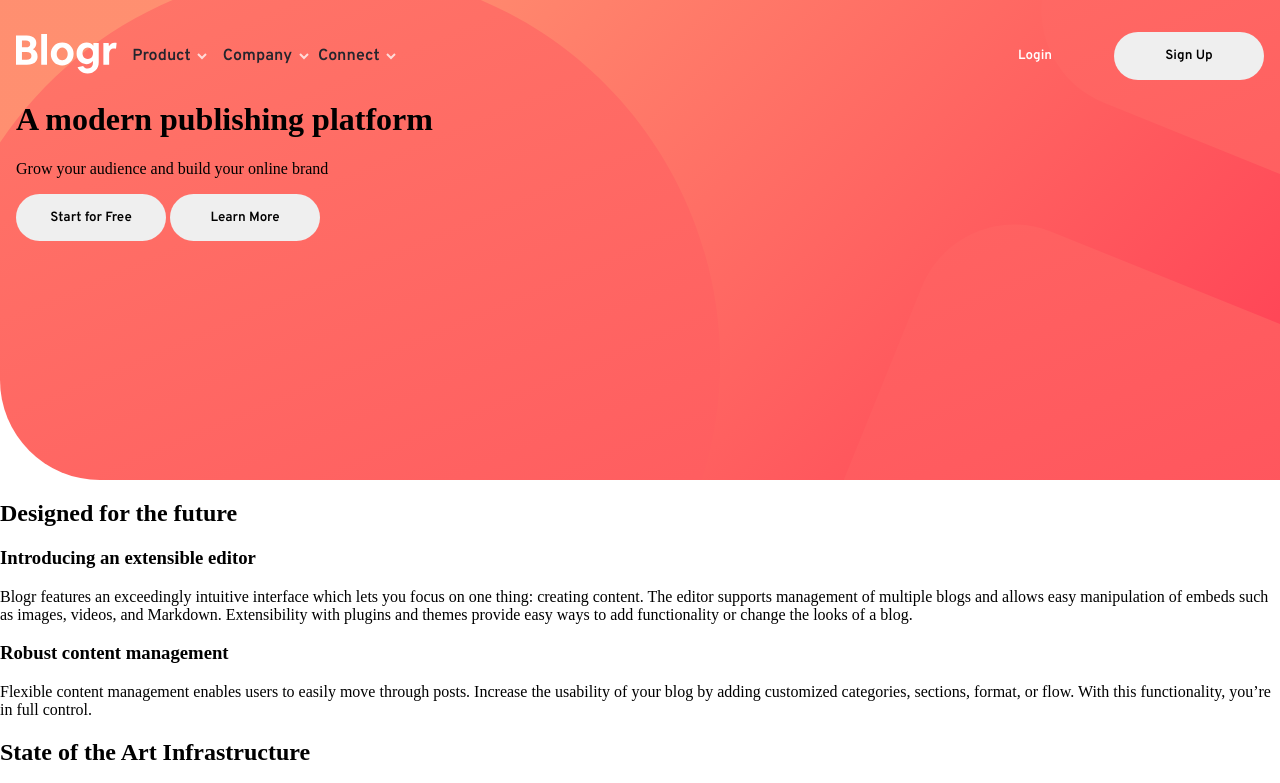
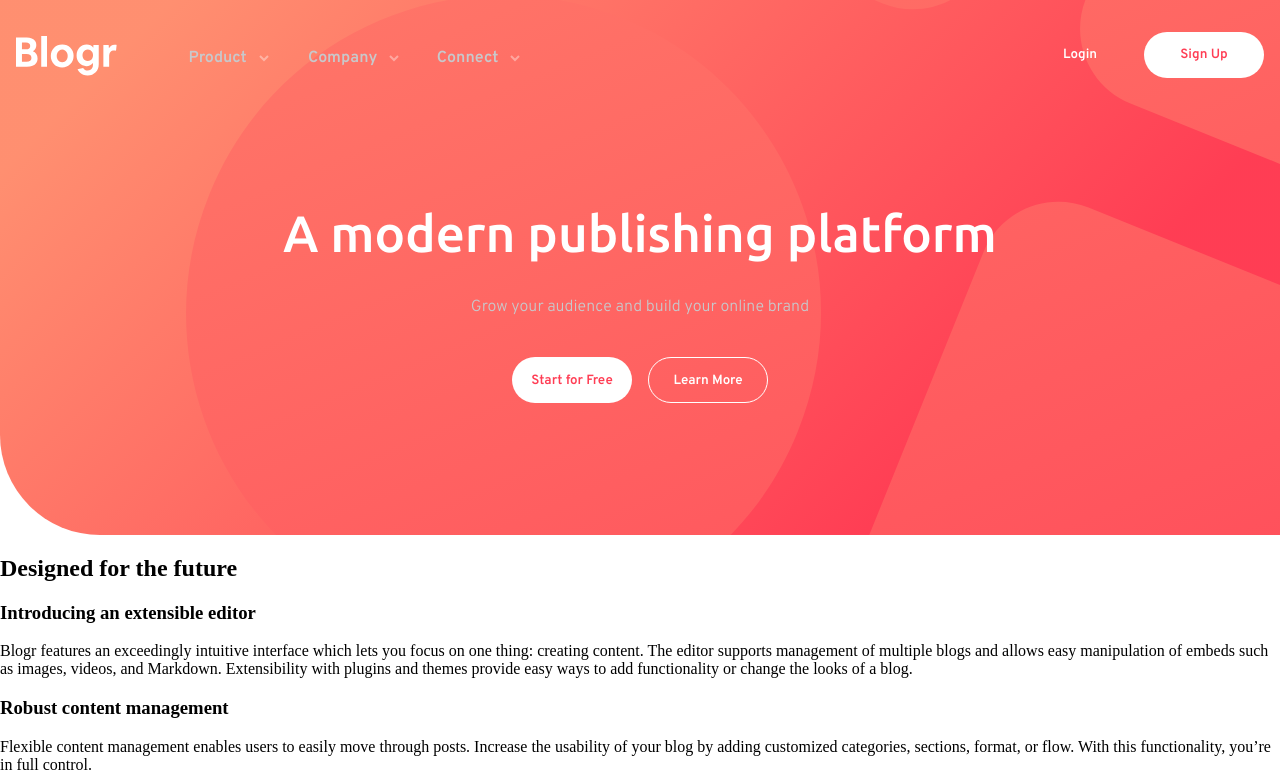
Before and after one commit to Sergio-Ivan-Melgarejo/Front-Mentor-25, a plain HTML site: page index.html in a window 1280 px wide. Shown: the top 783 px of the page. Drawn offline with Linux system fonts and the light colour scheme.

Commit message:
added header

```diff
--- a/css/style.css
+++ b/css/style.css
@@ -15,15 +15,16 @@
     /* Background gradient - body: */
     --Very-dark-gray-blue: hsl(237, 17%, 21%);
     --Very-dark-desaturated-blue: hsl(237, 23%, 32%);
+
+    --color-glass: #ffffff50;
+    /* ### Fonts */
+    --font-family-1: 'Overpass', sans-serif;
+    /* - Family: [Overpass](https://fonts.google.com/specimen/Overpass?preview.text_type=custom) */
+    /* - Weights: 300, 600 */
+    --font-family-2: 'Ubuntu', sans-serif;
+    /* - Family: [Ubuntu](https://fonts.google.com/specimen/Ubuntu?preview.text_type=custom) */
+    /* - Weights: 400, 500, 700 */
 }
-
-/* ### Fonts */
-/* - Family: [Overpass](https://fonts.google.com/specimen/Overpass?preview.text_type=custom) */
-/* - Weights: 300, 600 */
-/* font-family: 'Overpass', sans-serif; */
-/* - Family: [Ubuntu](https://fonts.google.com/specimen/Ubuntu?preview.text_type=custom) */
-/* - Weights: 400, 500, 700 */
-/* font-family: 'Ubuntu', sans-serif; */
 
 /*
 - Mobile: 375px
@@ -40,12 +41,16 @@ body{
     min-width: 375px;
 }
 
+.max-with{
+    max-width: 1250px;
+    margin: 0 auto;
+}
+
 /* * HEADER _____________________________________________________ */
 
 .header{
-    min-height: 80vh;
-    background: url(../images/bg-pattern-intro-mobile.svg), linear-gradient( var(--Very-light-red) 30%, var(--Light-red) 80%);
-    background-position: 35% 30%;
+    background: url(../images/bg-pattern-intro-mobile.svg), linear-gradient( var(--Very-light-red) 20%, var(--Light-red) 50%);
+    background-position: 35% 65%;
     background-attachment: fixed;
     background-repeat: no-repeat;
     border-bottom-left-radius: 100px;
@@ -70,9 +75,13 @@ body{
     padding: 1em;
 }
 
+.nav__logo-container{
+    margin-right: 50px;
+}
+
 .header__nav-li{
     width: 100%;
-    font-family: 'Overpass', sans-serif;
+    font-family: var(--font-family-1);
 }
 
 .header__nav-span{
@@ -148,22 +157,54 @@ body{
 /* * button ___________________________ */
 
 .button{
-    width: 150px;
+    width: 120px;
     padding: 1em;
     border-radius: 50px;
     border: none;
     font-size: bolder;
-    font-family: 'Overpass', sans-serif;
+    font-family: var(--font-family-1);
     font-weight: 600;
     cursor: pointer;
-    border: 2px solid transparent;
+    border: 1px solid transparent;
     transition: color 350ms ease-in-out, background-color 350ms ease-in-out, border-color 350ms ease-in-out;
 }
 
+.button-3{
+    background-color: transparent;
+    color: var(--White);
+    border-color: var(--White);
+}
+.button-3:hover{
+    border-color: var(--White);
+    color: var(--Light-red);
+    background-color: var(--White);
+}
 
+.header__h1{
+    font-family: var(--font-family-2);
+    font-weight: 500;
+    font-size: clamp(2em,4vmax,4.5em);
+    color: var(--White);
+    text-align: center;
+    margin-top: 120px;
+    padding: 0 20px;
+}
 
+.header__p{
+    text-align: center;
+    font-family: var(--font-family-1);
+    color: var(--Grayish-blue);
+    padding: 0 40px;
+}
 
-@media screen and (max-width: 786px) {
+.header__buttons.buttons-h{
+    flex-direction: row;
+    gap: 1em;
+    justify-content: center;
+    margin: 40px 0;
+}
+
+@media screen and (max-width: 820px) {
     .no-movil{
         display: none;
     }
@@ -219,14 +260,13 @@ body{
     /* button */
     .button-1{
         background-color: var(--White);
-        color: var(--Very-dark-blue);
-        transition: transform 350ms;
+        color: var(--Grayish-blue);
         font-size: 18px;
         padding: .5em;
     }
     .button-1:hover{
+        border-color: var(--Very-dark-black-blue);
         color: var(--Very-dark-black-blue);
-        transform: scale(1.05);
     }
     .button-2{
         background: linear-gradient(var(--Light-red),var(--Very-light-red));
@@ -237,19 +277,31 @@ body{
         border-color: var(--Very-dark-black-blue);
         color: var(--Very-dark-black-blue);
     }
+    .buttons-h .button-2{
+        color: var(--Light-red);
+        background: none;
+        background-color: var(--White);
+
+    }
+    .buttons-h .button-2:hover {
+        background-color: var(--color-glass);
+        color: var(--White);
+        border-color: transparent;
+    }
+
 }
 
-@media screen and (min-width: 787px) {
+@media screen and (min-width: 821px) {
     .no-desktop{
         display: none;
     }
 
     .header{
-        min-height: 60vh;
-        background: url(../images/bg-pattern-intro-desktop.svg), linear-gradient(135deg, var(--Very-light-red) 20%, var(--Light-red) 100%);
-        background-position: 35% 55%;
+        background: url(../images/bg-pattern-intro-desktop.svg), linear-gradient(135deg, var(--Very-light-red) 15%, var(--Light-red) 55%);
+        background-position: 23% 58%;
         background-attachment: fixed;
         background-repeat: no-repeat;
+        background-size: 200% ;
     }
 
     /* NAV */
@@ -263,11 +315,44 @@ body{
         justify-content: flex-start;
         padding: 0;
         align-items: center;
+        gap: 5px;
     }
     .header__li-box{
         padding: 0;
+        text-align: center;
+        width: 120px;
         position: relative;
-        text-align: center;
+        padding: 1em 0;
+    }
+    .select .header__nav-subbox{
+        position: absolute;
+        width: 120px;
+        background-color: var(--White);
+        /* box-shadow: 0 0 10px 10px #00000020; */
+    }
+    .header__nav-span{
+        color: var(--Grayish-blue);
+    }
+    .header__arrow{
+        opacity: .5;
+        padding-left: 5px;
+    }
+    .header__li-box:hover > .header__nav-span{
+        color: var(--White);
+        text-decoration: underline;
+    }
+    .header__li-box:hover > .header__arrow{
+        opacity: 1;
+    }
+    .header__nav-li.select .header__nav-span{
+        color: var(--White);
+    }
+    .header__nav-li.select .header__nav-span:hover{
+        color: var(--White);
+        text-decoration: underline;
+    }
+    .header__nav-li.select .header__arrow{
+        opacity: 1;
     }
 
     /* button */
@@ -275,10 +360,21 @@ body{
         background-color: transparent;
         color: var(--White);
     }
+    .button-1:hover{
+        background-color: var(--color-glass);
+    }
+    .button-2{
+        background-color: var(--White);
+        color: var(--Light-red);
+    }
+    .button-2:hover{
+        background-color: var(--color-glass);
+        color: var(--White);
+    }
 
-    .button-1:hover{
-        background-color: var(--White);
-        color: var(--Very-dark-black-blue);
+    .header__buttons.buttons-h{
+        margin-bottom: 100px;
+        display: flex;
     }
 }
 
--- a/index.html
+++ b/index.html
@@ -19,7 +19,7 @@
 <body>
 
   <header class="header">
-    <nav class="header__nav">
+    <nav class="header__nav max-with">
       <!-- logo -->
       <div class="nav__logo-container">
         <img src="./images/logo.svg" alt="logo">
@@ -91,7 +91,7 @@
     <h1 class="header__h1">A modern publishing platform</h1>
     <p class="header__p">Grow your audience and build your online brand</p>
 
-    <div class="header__buttons">
+    <div class="header__buttons buttons-h">
       <button class="button button-2" >Start for Free</button>
       <button class="button button-3" >Learn More</button>
     </div>
```
